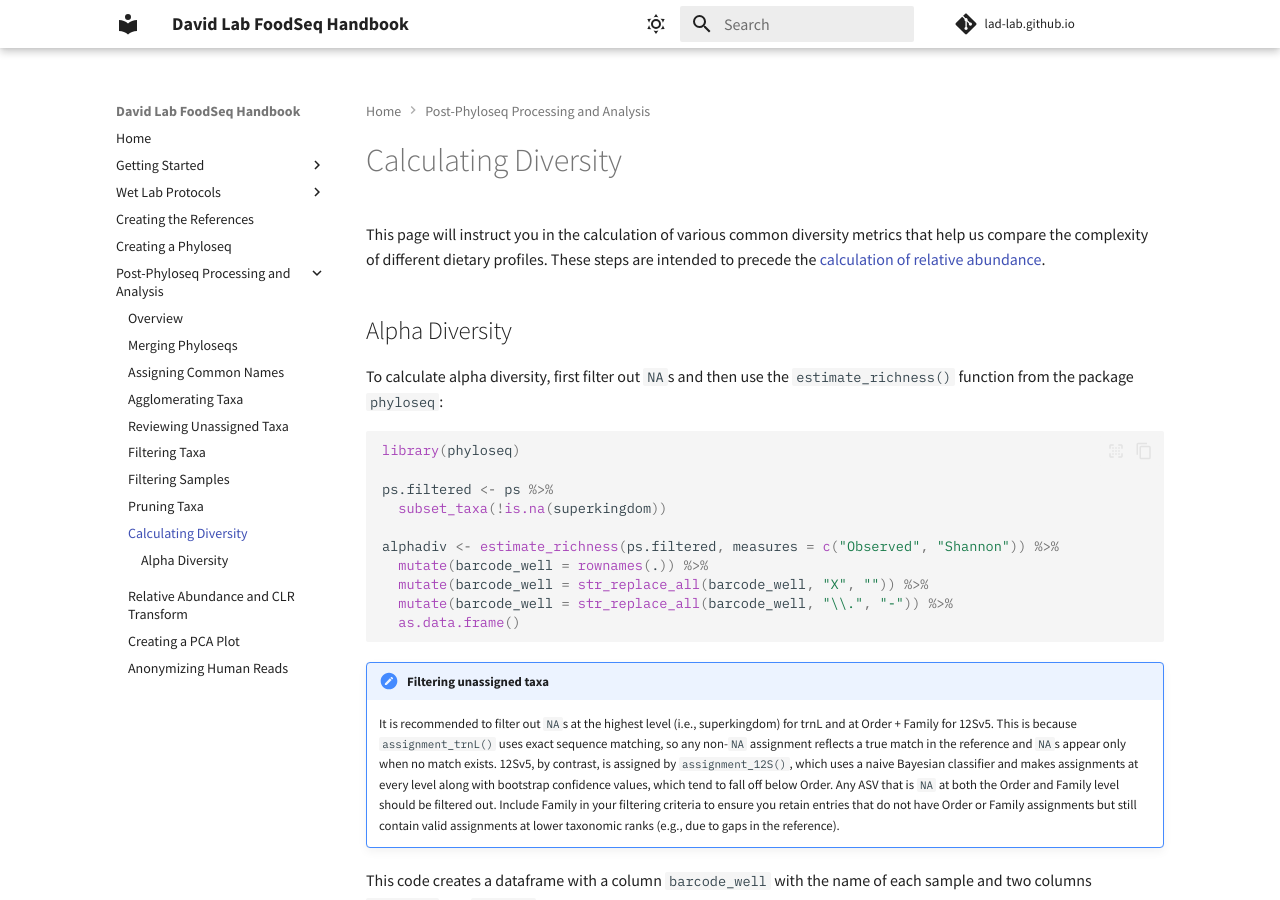
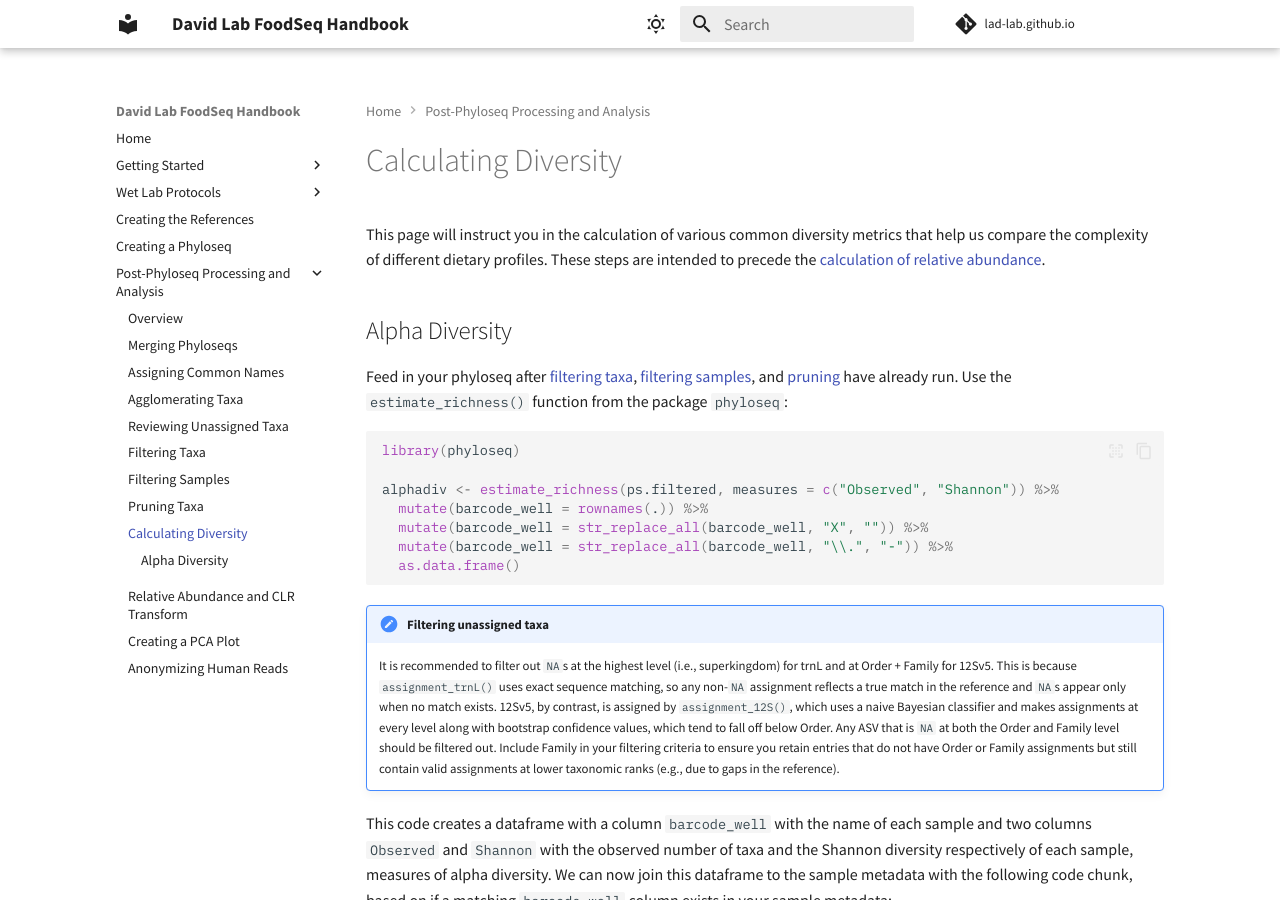
Before and after one commit to LAD-LAB/lad-lab.github.io, an MkDocs documentation site: the page built from docs/diversity.md, in a window 1280 px wide and 900 px high. Built offline with MkDocs 1.6.1 and Material for MkDocs 9.7.7, drawn with Linux system fonts in a browser that asks for light colours; comment, search, counter and statistics services are not loaded.

Commit message:
Update diversity.md
Added explicit use of ps.filtered and removed extra NA filtering code

````diff
--- a/docs/diversity.md
+++ b/docs/diversity.md
@@ -4,13 +4,10 @@ This page will instruct you in the calculation of various common diversity metri
 
 ## Alpha Diversity
 
-To calculate alpha diversity, first filter out `NA`s and then use the `estimate_richness()` function from the package `phyloseq`:
+Feed in your phyloseq after [filtering taxa](taxafiltering.md), [filtering samples](samplefiltering.md), and [pruning](pruning.md) have already run. Use the `estimate_richness()` function from the package `phyloseq`:
 
 ``` r
 library(phyloseq)
-
-ps.filtered <- ps %>%
-  subset_taxa(!is.na(superkingdom))
 
 alphadiv <- estimate_richness(ps.filtered, measures = c("Observed", "Shannon")) %>%
   mutate(barcode_well = rownames(.)) %>%
````
